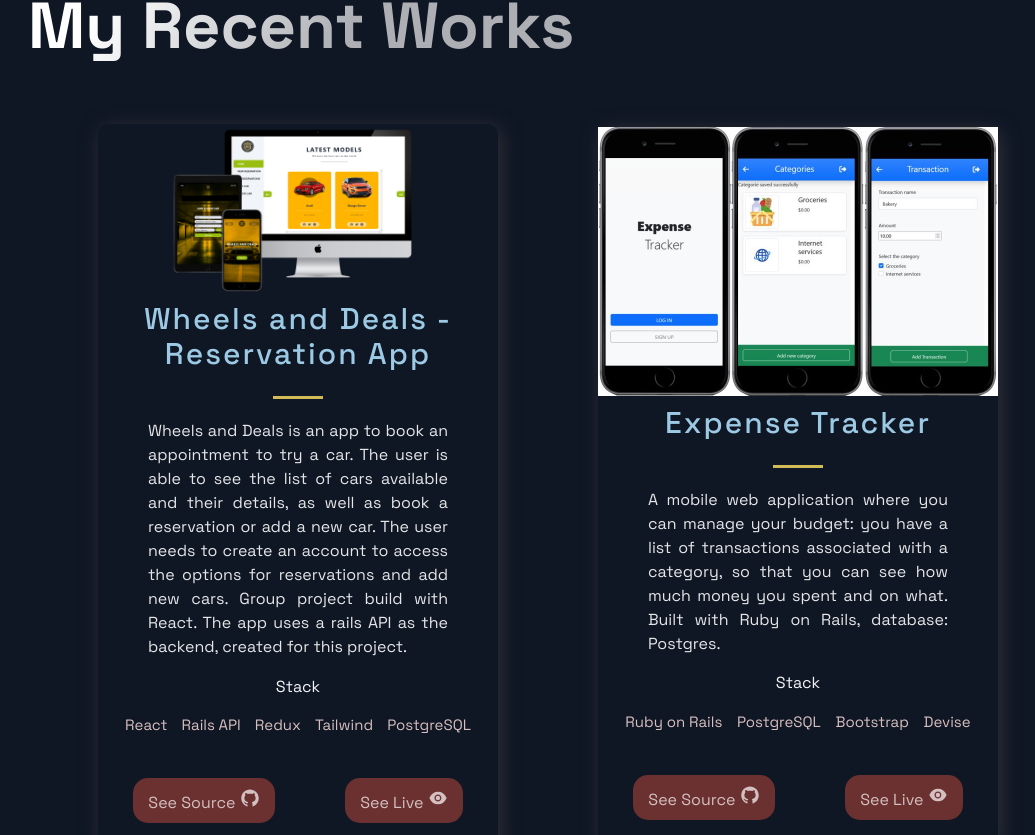
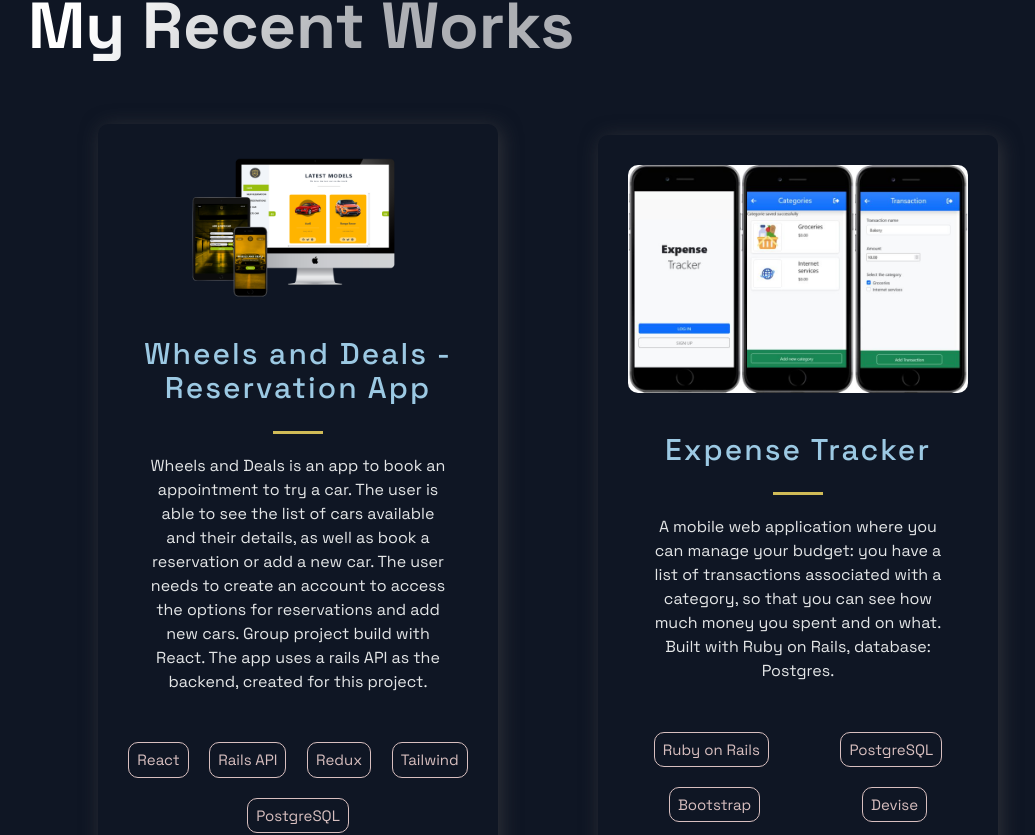
Before and after one commit to CindyDorantes/portfolio-website, a Next.js app: page / in a window 1280 px wide. Shown: the part 720-1555 px from the top of the page, without its empty margins (92-1127 px from the left). Built offline with nearby package versions, Linux system fonts and the light colour scheme.

Commit message:
Change design for tags in projects section

```diff
--- a/src/components/Projects/Projects.js
+++ b/src/components/Projects/Projects.js
@@ -20,7 +20,6 @@ const Projects = () => (
           <CardInfo>{description}</CardInfo>
           <br />
           <div>
-            <TitleContent>Stack</TitleContent>
             <TagList>
               {tags.map((tag, i) => (
                 <Tag key={i}>{tag}</Tag>
--- a/src/components/Projects/ProjectsStyles.js
+++ b/src/components/Projects/ProjectsStyles.js
@@ -1,7 +1,9 @@
 import styled from 'styled-components';
 
 export const Img = styled.img`
-  width:100%;
+  border-radius: 10px;
+  margin: 3rem;
+  width: calc(100% - 6rem);
   height:100%;
   object-fit: cover;
   overflow: hidden;
@@ -72,7 +74,7 @@ export const CardInfo = styled.p`
   color: #e4e6e7;
   font-style: 2rem;
   line-height: 24px;
-  text-align: justify;
+  // text-align: justify;
   @media ${(props) => props.theme.breakpoints.sm} {
     padding:.3rem
 
@@ -103,10 +105,15 @@ transition: 0.5s;
 
 export const TagList = styled.ul`
 display: flex;
+flex-wrap: wrap;
 justify-content: space-around;
 padding: 2rem;
 `
 export const Tag = styled.li`
 color: #d8bfbf;
 font-size: 1.5rem;
+border: 1px solid #d8bfbf;
+padding: 0.8rem;
+margin: 1rem;
+border-radius: 1rem;
 `
```
